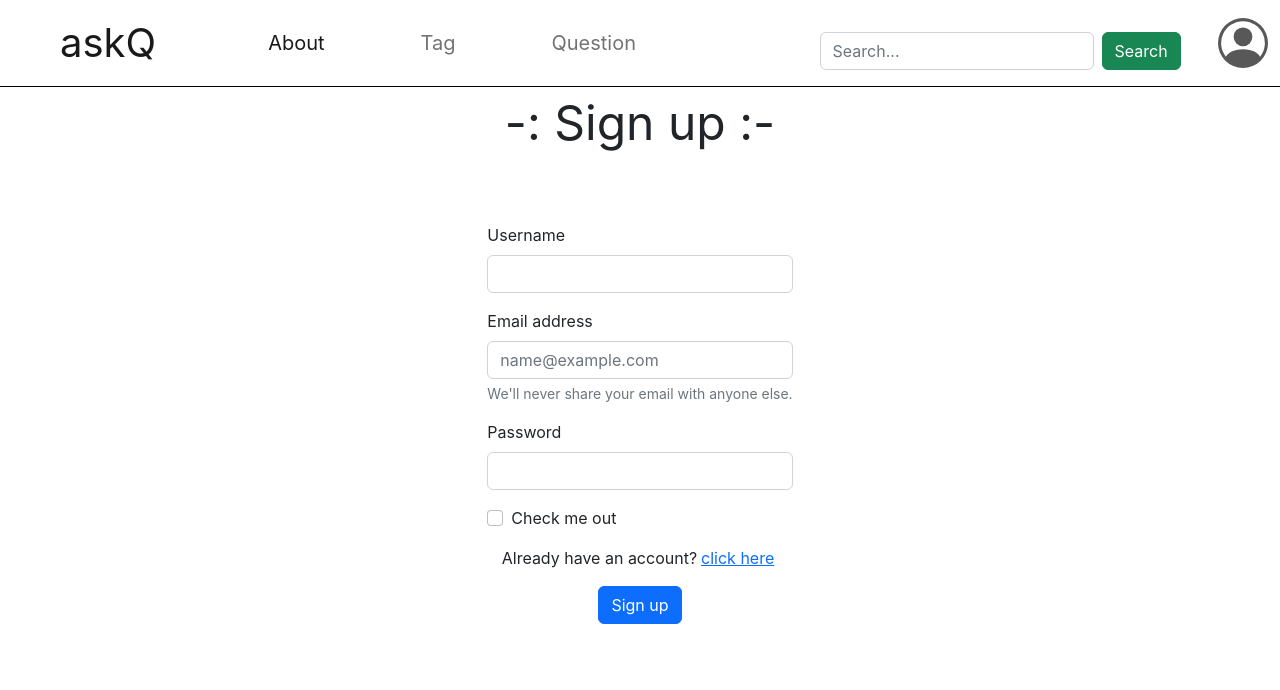
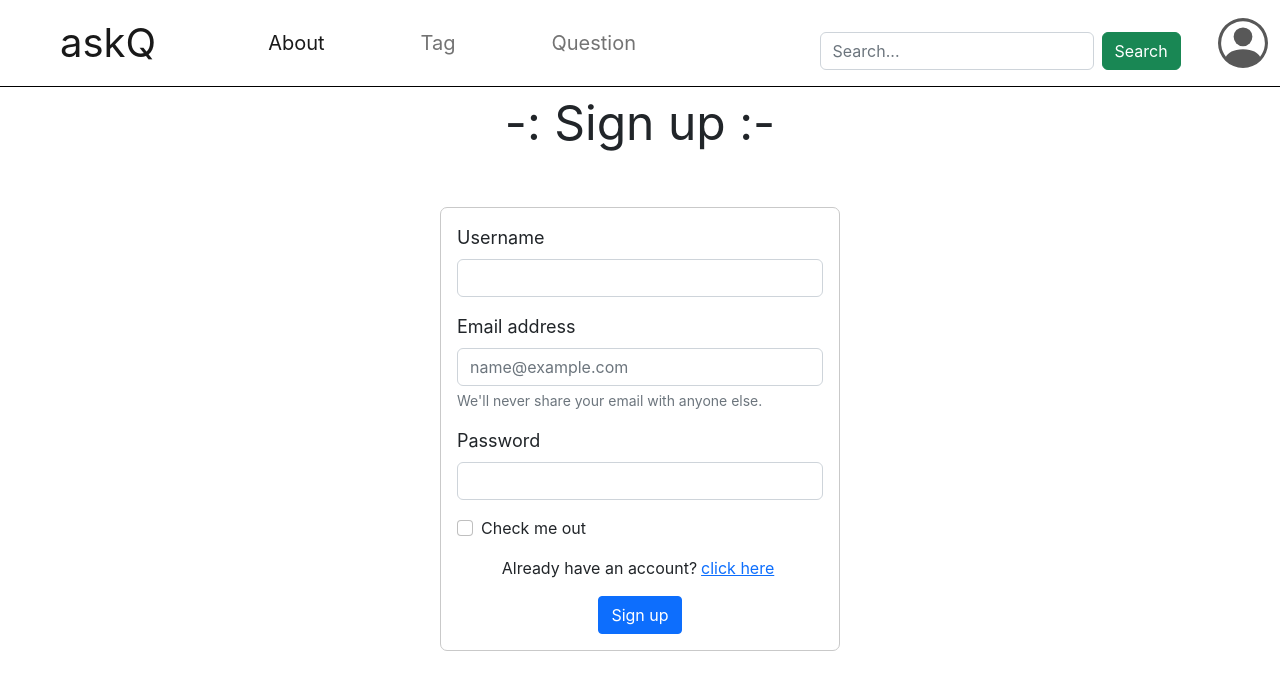
Before and after one commit to COP-290/Testing, a React (Create React App) app in the folder frontend/: page /signup in a window 1280 px wide. Shown: the top 690 px of the page. Built offline with nearby package versions, Linux system fonts and the light colour scheme; the HTML template or start-up script is replaced by a standard one.

Commit message:
Jay/App.css updated

```diff
--- a/frontend/src/App.css
+++ b/frontend/src/App.css
@@ -173,3 +173,37 @@ body {
 .filter_box{
     border-radius: 2.75px;border-color:3A4D3A ;background-color: 3A4D3A;color: E7E4DF;font-size: large;
 }
+.num_button:hover{
+    color:rgb(255, 243, 213) !important;
+    border-color:rgb(255, 243, 213) !important;
+    background-color:3A4D3A;
+}
+.page_item{
+    background-color:E7E4DF !important;
+
+}
+.tag_box:hover{
+    transform: scale(1.02);
+    transition: transform 0.25s ease-in-out;
+    background-color:3A4D3A;
+}
+.tag_box_tag{
+    border-color:rgb(88, 88, 88); border: solid 1.5px ; border-radius: 5px; color:3A4D3A; word-wrap: break-word; height:fit-content;font-size: large;cursor: pointer
+}
+
+.sign_up_box{
+    background-color: white !important;
+    border:solid 1.5px !important;
+    border-color:rgb(201, 201, 201) !important;
+    border-radius:7px;
+    width:400px;
+}
+.sign_up_btn {
+    background-color:3A4D3A;color:E7E4DF;border-color:3A4D3A ;border-radius: 4px;
+}
+.sign_up_btn:hover{
+    background-color:rgb(1, 112, 1);color:E7E4DF;border-color:rgb(1, 112, 1) ;border-radius: 4px;
+}
+.label_title{
+    font-size: large;
+}
```
